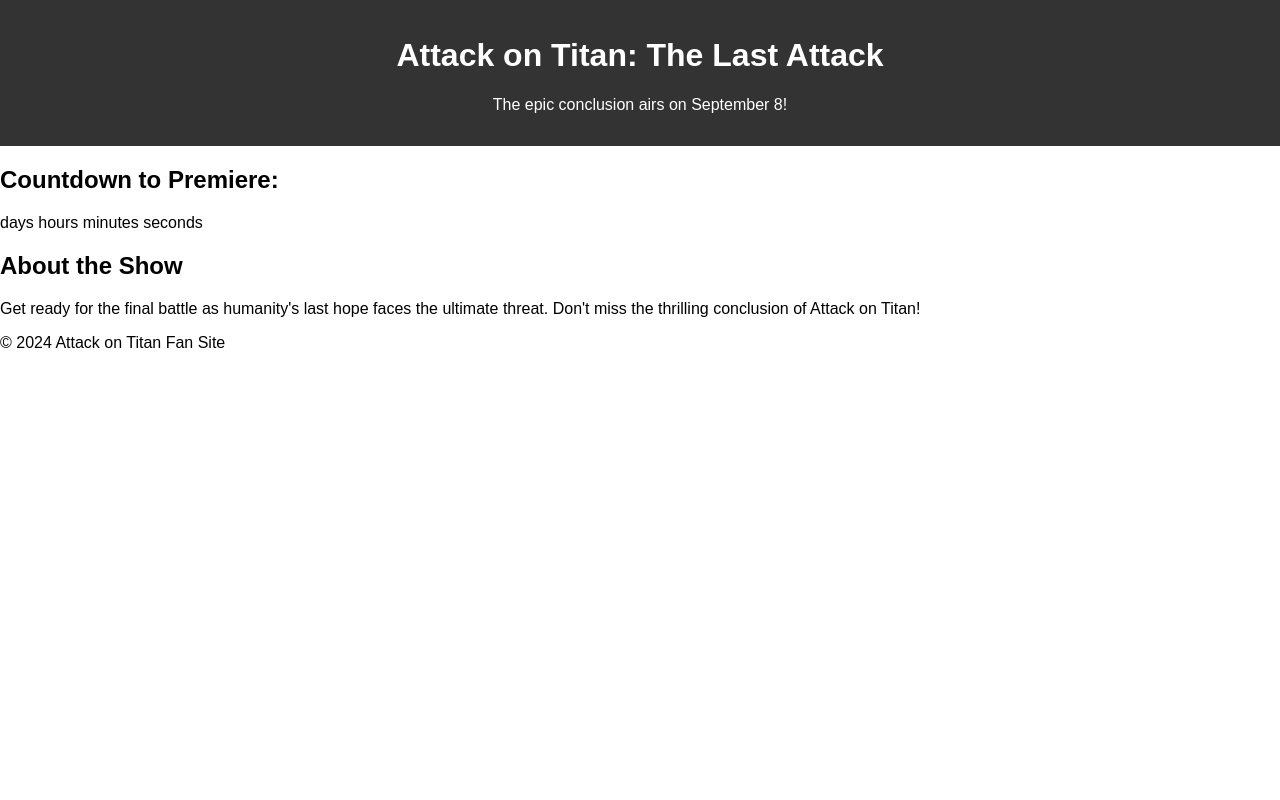
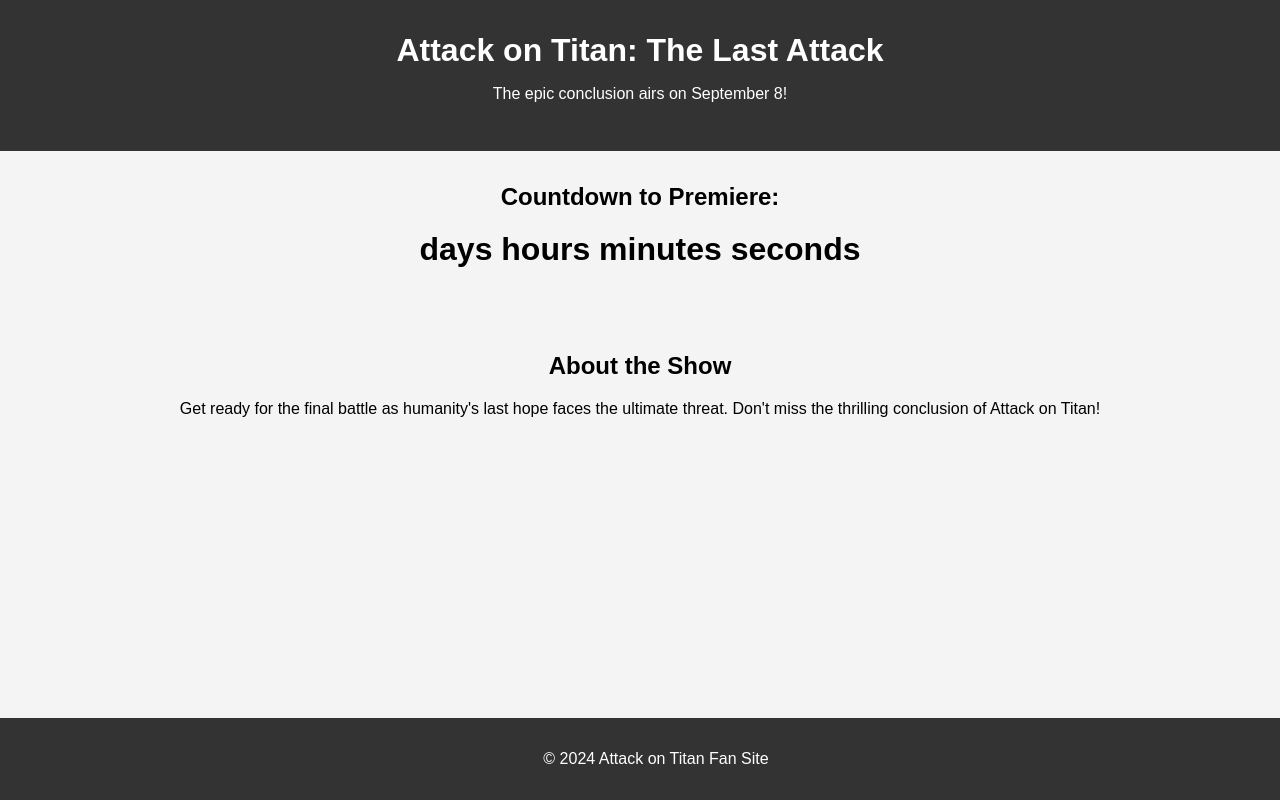
Before and after one commit to Erljay/Lohhhh, a plain HTML site: page index.html in a window 1280 px wide. Drawn offline with Linux system fonts and the light colour scheme; no server answers.

Commit message:
Update styles.css

```diff
--- a/styles.css
+++ b/styles.css
@@ -1,21 +1,42 @@
 body {
-  font-family: Arial, sans-serif;
-  margin: 0;
-  padding: 0;
+    font-family: Arial, sans-serif;
+    margin: 0;
+    padding: 0;
+    background-color: #f4f4f4;
 }
 
 header {
-  background-color: #333;
-  color: #fff;
-  padding: 1rem;
-  text-align: center;
+    background: #333;
+    color: #fff;
+    text-align: center;
+    padding: 2rem;
 }
 
-main {
-  padding: 2rem;
+h1 {
+    margin: 0;
 }
 
-video {
-  width: 100%;
-  max-width: 600px;
+#countdown {
+    text-align: center;
+    margin: 2rem 0;
 }
+
+#timer {
+    font-size: 2rem;
+    font-weight: bold;
+}
+
+#details {
+    padding: 2rem;
+    text-align: center;
+}
+
+footer {
+    background: #333;
+    color: #fff;
+    text-align: center;
+    padding: 1rem;
+    position: fixed;
+    width: 100%;
+    bottom: 0;
+}
```
